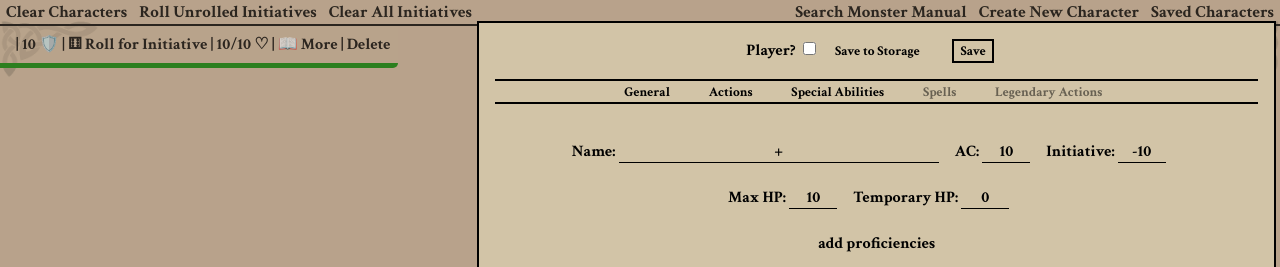
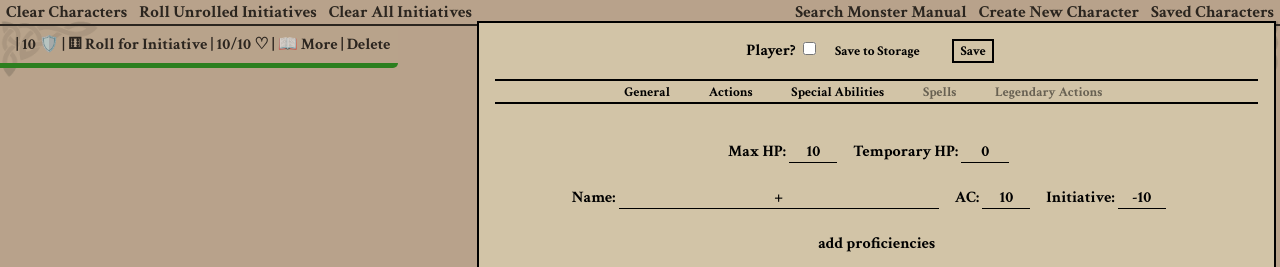
Before and after one commit to brewchetta/monstrous-initiative-tracker, a React (Create React App) app: page / in a window 1280 px wide. Both pictures are taken after a click on the button "Create New Character". Shown: the top 267 px of the page. Built offline with nearby package versions, Linux system fonts and the light colour scheme; no server answers.

Commit message:
moved hit points to the top of general list

```diff
--- a/src/components/character-detail/CharacterDetailGeneral.js
+++ b/src/components/character-detail/CharacterDetailGeneral.js
@@ -19,6 +19,18 @@ export default function CharacterDetailGeneral({formInputs, handleChange}) {
 
   return (
     <>
+
+      <div className="detail-sub-container">
+
+        Max HP: <CharacterNumberField name="hit_points"
+          value={formInputs.hit_points}
+          handleChange={handleChange} />
+        Temporary HP: <CharacterNumberField name="tempHP"
+          value={formInputs.tempHP}
+          handleChange={handleChange} />
+
+      </div>
+
       <div className="detail-sub-container">
 
         Name: <CharacterTextInput name="name"
@@ -30,17 +42,6 @@ export default function CharacterDetailGeneral({formInputs, handleChange}) {
           handleChange={handleChange} />
         Initiative: <CharacterNumberField name="initiative"
           value={formInputs.initiative}
-          handleChange={handleChange} />
-
-      </div>
-
-      <div className="detail-sub-container">
-
-        Max HP: <CharacterNumberField name="hit_points"
-          value={formInputs.hit_points}
-          handleChange={handleChange} />
-        Temporary HP: <CharacterNumberField name="tempHP"
-          value={formInputs.tempHP}
           handleChange={handleChange} />
 
       </div>
```
